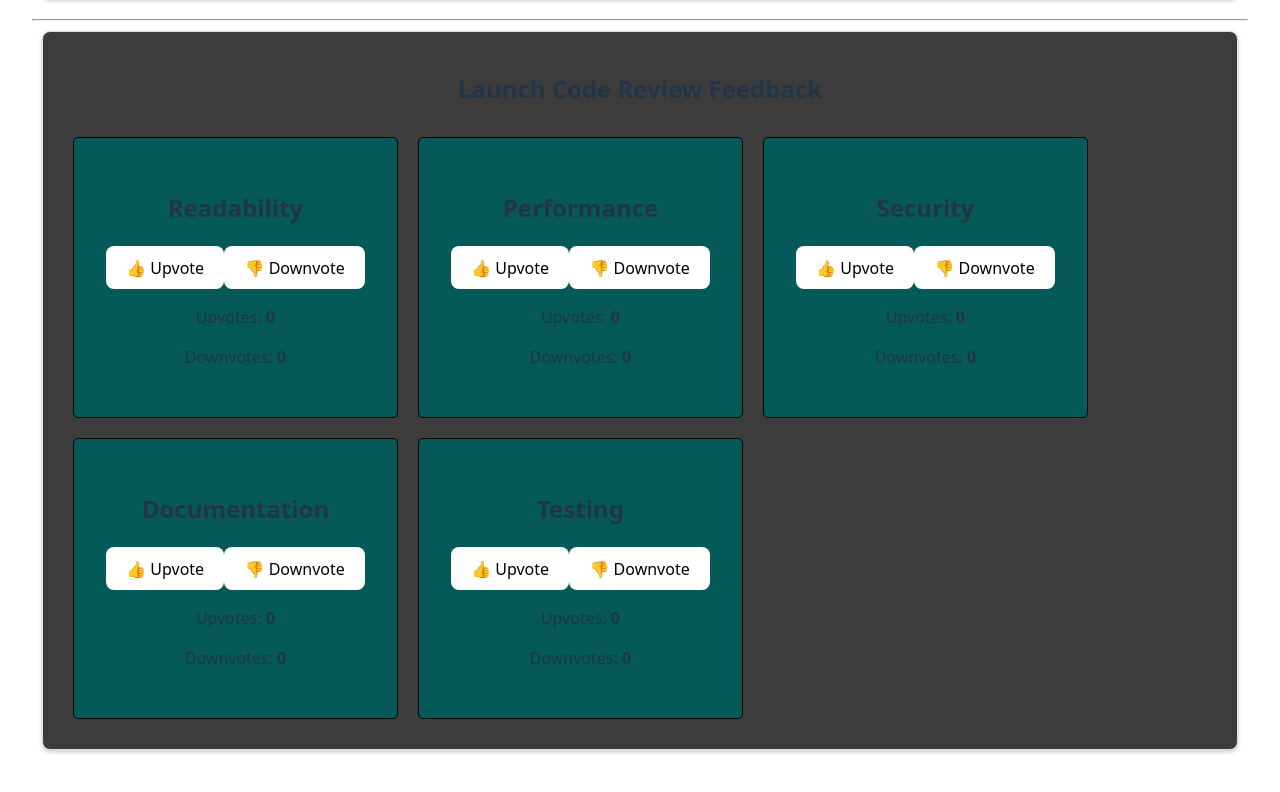
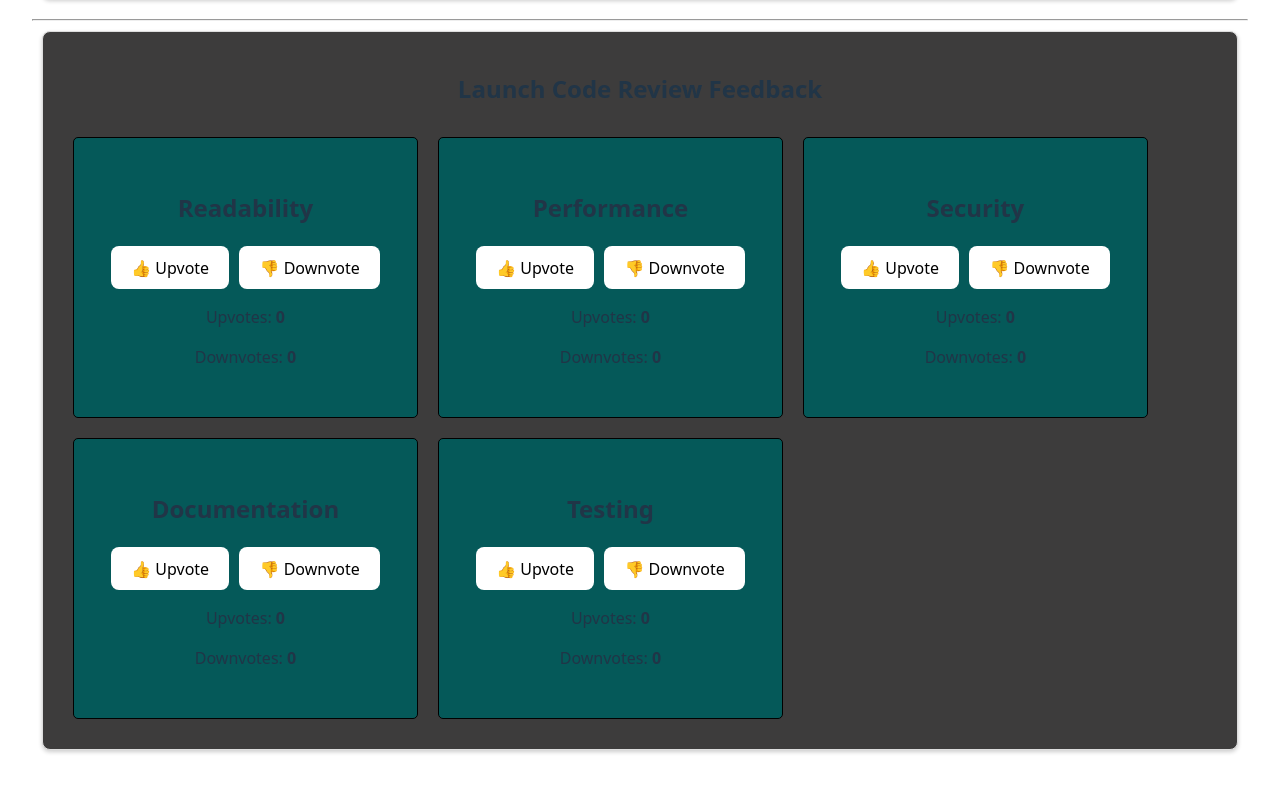
Before and after one commit to pauloconnell/crypto_converter, a React (Vite) app: page / in a window 1280 px wide. Shown: the part 3129-3921 px from the top of the page. Built offline with nearby package versions, Linux system fonts and the light colour scheme.

Commit message:
Update: Css update for scoped styles

```diff
--- a/src/components/codeReviewFeedback/voteModule/VoteModule.jsx
+++ b/src/components/codeReviewFeedback/voteModule/VoteModule.jsx
@@ -30,10 +30,10 @@ let{name, upvotes, downvotes} = data;
       <div className={`pa-10 w-300 card ${styles.card}`}>
         <h2>{name}</h2>
         <div className="flex my-30 mx-0 ">
-          <button className="py-10 px-15" data-testid="upvote-btn-0" onClick={handleUp}>
+          <button className={`${styles.button} py-10 px-15`} data-testid="upvote-btn-0" onClick={handleUp}>
             👍 Upvote
           </button>
-          <button className="py-10 px-15 danger" data-testid="downvote-btn-0" onClick={handleDown}>
+          <button className={`${styles.button} py-10 px-15 danger`} data-testid="downvote-btn-0" onClick={handleDown}>
             👎 Downvote
           </button>
         </div>
--- a/src/components/codeReviewFeedback/voteModule/voteModule.module.css
+++ b/src/components/codeReviewFeedback/voteModule/voteModule.module.css
@@ -7,5 +7,6 @@
 }
 
 .button {
-
+    margin-left: 5px;
+    margin-right: 5px;
 }
```
